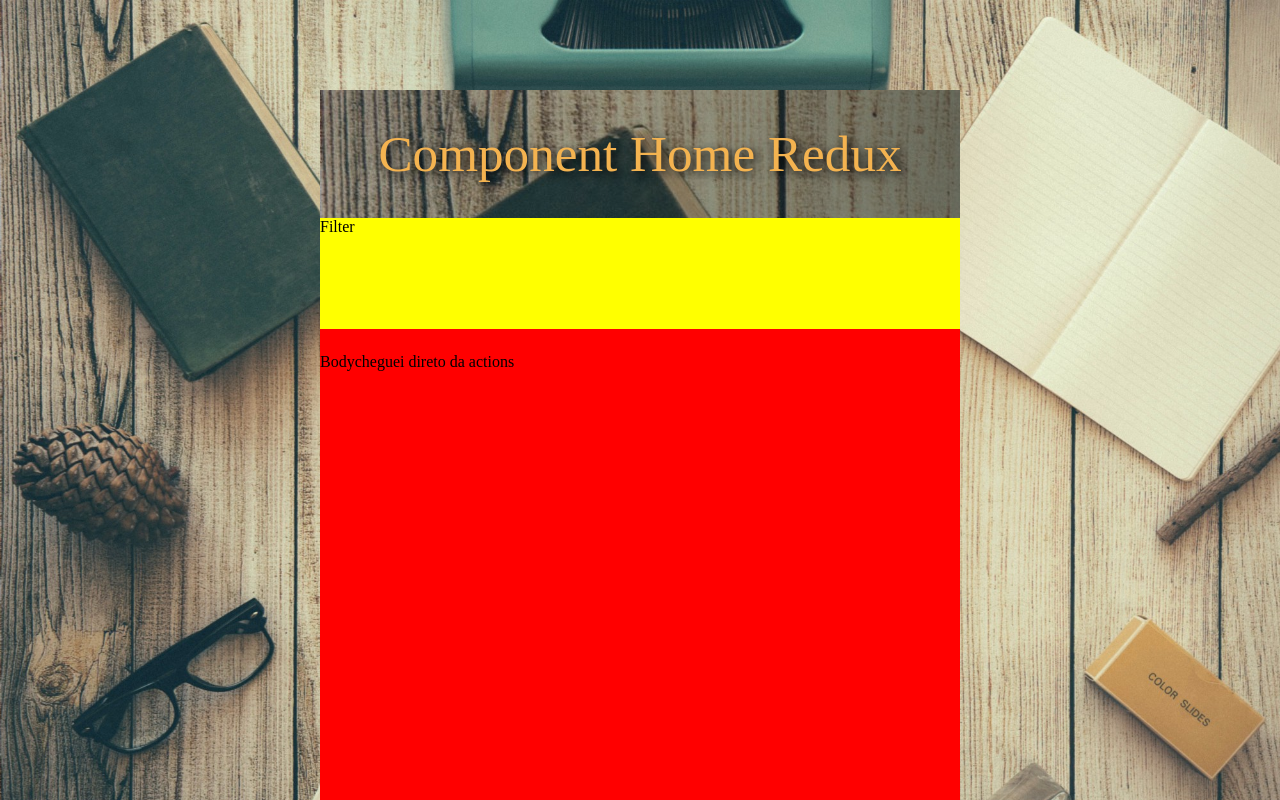
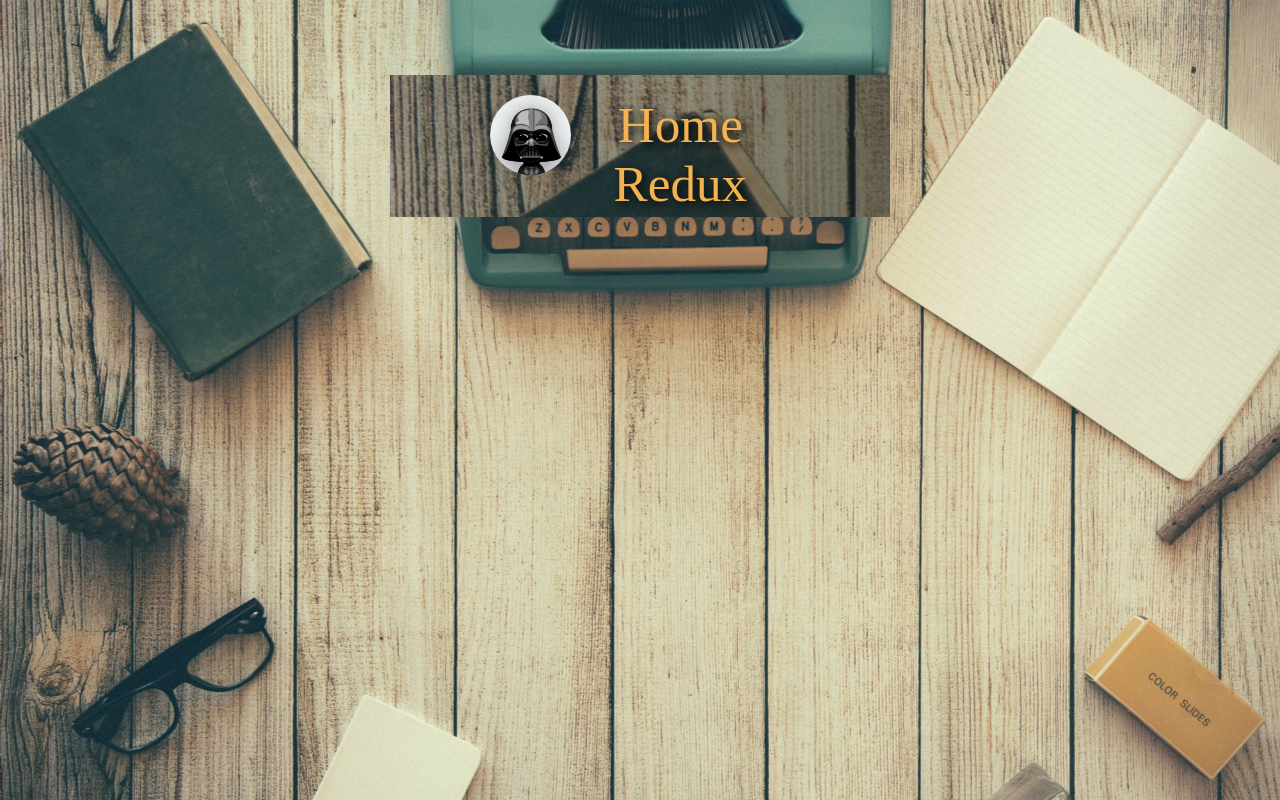
Before and after one commit to hebertporto/react-todo-list, a React app: page / in a window 1280 px wide. Built offline with nearby package versions, Linux system fonts and the light colour scheme.

Commit message:
criando componentes para barra de filtro

```diff
--- a/package.json
+++ b/package.json
@@ -4,7 +4,7 @@
   "main": "index.js",
   "scripts": {
     "clean": "rimraf dist",
-    "build": "yarn run clean && SET NODE_ENV=production && webpack",
+    "build": "yarn run clean && SET NODE_ENV=production && webpack -p",
     "dev": "webpack-dev-server --progress --colors --inline --hot"
   },
   "repository": "https://github.com/hebertporto/react-todo-list.git",
--- a/src/index.jsx
+++ b/src/index.jsx
@@ -4,7 +4,7 @@ import ReactDOM from 'react-dom'
 import { applyMiddleware, createStore } from 'redux'
 import { Provider } from 'react-redux'
 import thunk from 'redux-thunk'
-import './modules/theme/styles.css'
+import './modules/theme/styles.scss'
 
 import reducers from './store/reducers'
 
--- a/src/modules/home/containers/Home.jsx
+++ b/src/modules/home/containers/Home.jsx
@@ -5,7 +5,7 @@ import { connect } from 'react-redux'
 
 import { fetchInfo } from './../actions/'
 
-import img from './../../theme/images/bg.jpeg'
+import AvatarImage from './../../shared/components/AvatarImage'
 
 class Home extends Component {
 
@@ -15,16 +15,10 @@ class Home extends Component {
 
   render() {
     return (
-      <div className="tasksWrapper">
+      <div>
         <div className="tasksHeader">
-           Component Home Redux
-        </div>
-        <div className="tasksFilter">
-          Filter
-        </div>
-        <div className="tasksBody">
-          Body
-          {this.props.home.info}
+          <AvatarImage />
+           Home Redux
         </div>
       </div>
     )
--- /dev/null
+++ b/src/modules/shared/components/AvatarImage.jsx
@@ -0,0 +1,12 @@
+import React from 'react'
+import avatar from './../../theme/images/avatar.png'
+
+const AvatarImage = ({ children }) => {
+  return (
+    <div className="imageAvatar">
+      <img src={avatar} alt={'avatar'} className="img" />
+    </div>
+  )
+}
+
+export default AvatarImage
--- a/src/modules/theme/styles.css
+++ /dev/null
@@ -1,70 +0,0 @@
-* {
-  height: 100%;
-  box-sizing: border-box;
-  margin: 0;
-  padding: 0;
-  border: 0;
-}
-
-html{
-  height: 100%;
-}
-
-body {
-  width: 100%;
-  min-height:100%;
-  background:
-    url('./images/bg.jpeg');
-  background-attachment: fixed;
-  background-size: cover;
-}
-
-.tasksWrapper {
-  height: 100%;
-  display: -webkit-flex;
-  display: flex;
-  flex-direction: column;
-  align-items: center;
-  justify-content: center;
-}
-
-.tasksHeader {
-  width: 50%;
-  display: flex;
-  flex: 1 1 5%;
-  min-height: 2.5em;
-  max-height: 2em;
-  font-size: 3.2em;
-  color: #F4B350;
-  font-family: 'Permanent Marker', cursive;
-  text-align: center;
-  align-content: center;
-  padding:20px 0px 20px 0px;
-  margin-top: 7%;
-  background:
-  linear-gradient(95deg, rgba(0,0,0,0.1), rgba(0, 0, 0, 0.5)),
-    url('./images/bg.jpeg');
-  text-shadow: 3px 3px 10px #000;
-  display: block;
-  align-items: center;
-  justify-content: center;
-}
-
-.tasksFilter {
-  width: 50%;
-  display: flex;
-  flex: 1 1 5%;
-  background: yellow;
-}
-
-.tasksBody {
-  width: 50%;
-  background: red;
-  padding-top: 24px;
-  display: flex;
-  flex: 1 1 50%;
-  flex-wrap: wrap;
-  align-items: flex-start;
-  align-content: flex-start;
-  overflow: auto;
-}
--- /dev/null
+++ b/src/modules/theme/styles.scss
@@ -0,0 +1,47 @@
+html, body {
+  height: 100%;
+  margin: 0;
+  padding: 0;
+  border: 0;
+}
+
+#root {
+  display: flex;
+  flex-direction: column;
+  align-items: center;
+  height: 100%;
+  background:
+    url('./images/bg.jpeg');
+  background-attachment: fixed;
+  background-size: cover;
+}
+
+.tasksHeader {
+  display: flex;
+  width: 300px;
+  min-height: 1.5em;
+  max-height: 2em;
+  font-size: 3.2em;
+  color: #F4B350;
+  text-align: center;
+  align-content: center;
+  padding:20px 100px 20px 100px;
+  margin-top: 15%;
+  background:
+  linear-gradient(95deg, rgba(0,0,0,0.1), rgba(0, 0, 0, 0.5)),
+    url('./images/bg.jpeg');
+  text-shadow: 3px 3px 10px #000;
+}
+
+.imageAvatar {
+  width:100px;
+  height:80px;
+  border-radius:50%;
+  overflow:hidden;
+  background: red;
+  object-fit: fill;
+}
+.img {
+   height: 80px;
+   margin-left: -12px;
+}
--- a/webpack.config.js
+++ b/webpack.config.js
@@ -41,14 +41,14 @@ module.exports = {
         },
       },
       {
-        test: /\.css$/,
+        test: /\.scss$/,
         use: env === 'production'
           ? ExtractTextPlugin.extract({
             fallbackLoader: 'style-loader',
             loader: ['css-loader', 'sass-loader'],
             publicPath: '/dist',
           })
-          : ['style-loader', 'css-loader'],
+          : ['style-loader', 'css-loader', 'sass-loader'],
       },
       {
         test: /\.(jpeg|jpg|png|gif|svg)$/,
@@ -83,6 +83,6 @@ module.exports = {
   ],
   resolve: {
     modules: ['node_modules'],
-    extensions: ['.js', '.json', '.jsx', '.css'],
+    extensions: ['.js', '.json', '.jsx', '.css', '.scss'],
   },
 }
```
Also changed, not shown: src/modules/home/components/Filter.jsx (added), src/modules/shared/components/Button.jsx (added), src/modules/theme/images/avatar.png (added).
